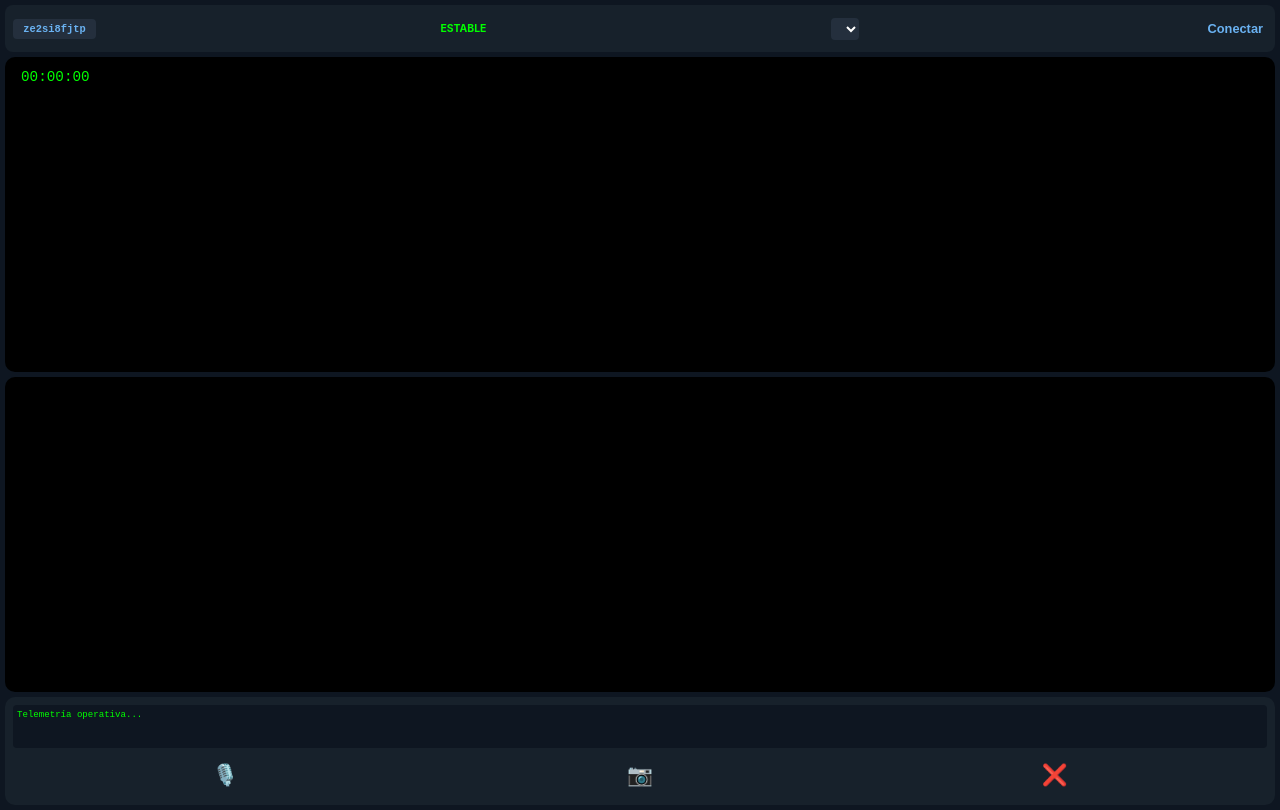
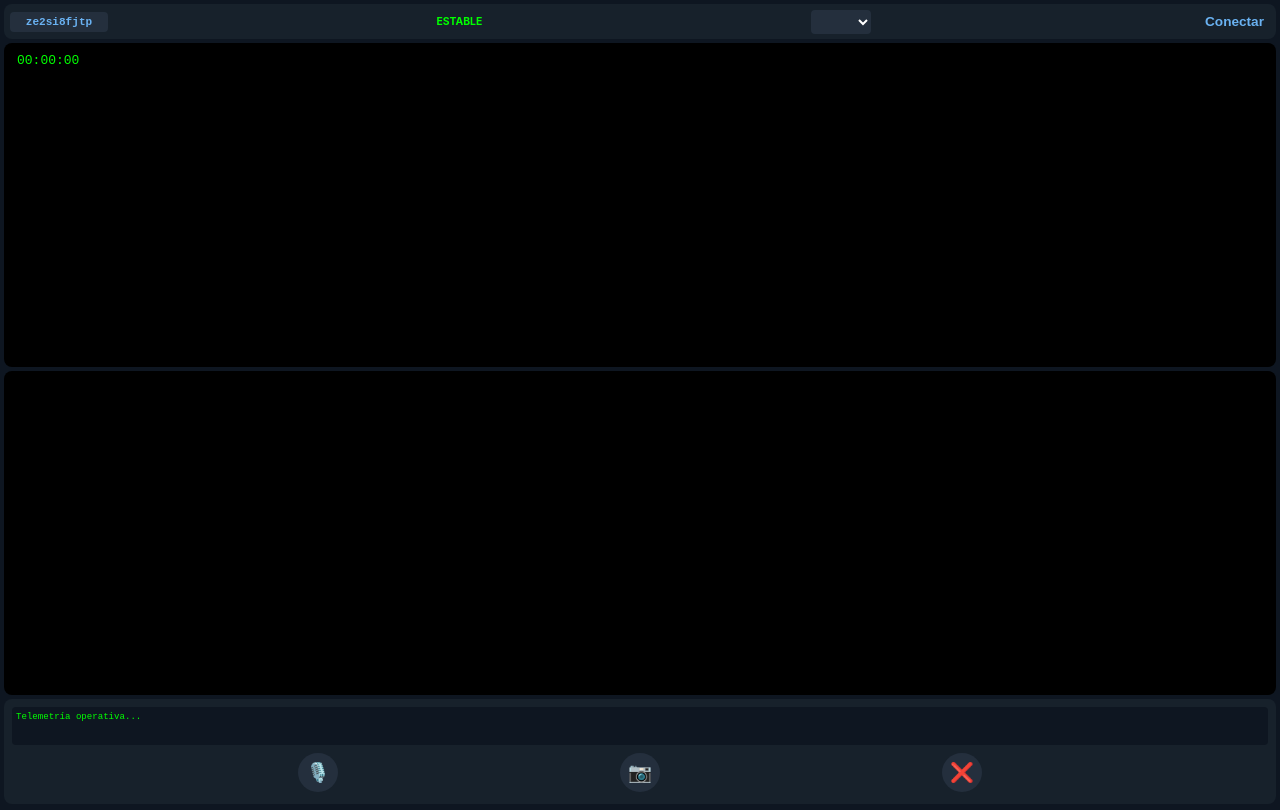
Before and after one commit to juanma1blue-beep/videollamada-universal, a website: page public/index.html in a window 1280 px wide. Drawn offline with nearby package versions, Linux system fonts and the light colour scheme; no server answers.

Commit message:
Actualizar index.html

```diff
--- a/public/index.html
+++ b/public/index.html
@@ -5,29 +5,31 @@
     <meta name="viewport" content="width=device-width, initial-scale=1.0, maximum-scale=1.0, user-scalable=no">
     <title>Misión Útil - Control Central</title>
     <style>
-        body { font-family: -apple-system, sans-serif; background: #0e1621; color: white; margin: 0; padding: 5px; height: 100vh; display: flex; flex-direction: column; overflow: hidden; }
+        body { font-family: -apple-system, sans-serif; background: #0e1621; color: white; margin: 0; padding: 4px; height: 100vh; display: flex; flex-direction: column; overflow: hidden; }
 
-        /* CABECERA: Bloqueada para que no se mueva nada */
-        .status-header { background: #17212b; padding: 6px 8px; display: flex; align-items: center; justify-content: space-between; border-radius: 8px; flex-shrink: 0; gap: 4px; overflow: hidden; height: 35px; }
+        /* CABECERA: Ajustada para que el código aleatorio nunca toque los botones */
+        .status-header { background: #17212b; padding: 6px; display: flex; align-items: center; justify-content: space-between; border-radius: 8px; flex-shrink: 0; gap: 4px; height: 35px; box-sizing: border-box; }
 
-        #roomInput { width: 75px; background: #242f3d; color: #6ab2f2; border: none; padding: 4px; border-radius: 4px; text-align: center; font-weight: bold; font-family: monospace; font-size: 0.8em; flex-shrink: 0; }
+        #roomInput { width: 90px; background: #242f3d; color: #6ab2f2; border: none; padding: 4px; border-radius: 4px; text-align: center; font-weight: bold; font-family: monospace; font-size: 0.85em; flex-shrink: 0; }
+
         #statusIndicator { color: #00ff00; font-size: 0.65em; font-weight: bold; flex-shrink: 0; }
-        select { background: #242f3d; color: #fff; border: none; padding: 4px; border-radius: 4px; font-size: 0.7em; max-width: 60px; flex-shrink: 0; }
+        select { background: #242f3d; color: #fff; border: none; padding: 4px; border-radius: 4px; font-size: 0.75em; width: 60px; flex-shrink: 0; }
 
-        /* El botón "Conectar" está protegido aquí */
-        #btnConnect { color: #6ab2f2; background: none; border: none; font-weight: bold; cursor: pointer; font-size: 0.8em; padding: 4px; flex-shrink: 0; white-space: nowrap; }
+        /* Botón Conectar protegido */
+        #btnConnect { color: #6ab2f2; background: none; border: none; font-weight: bold; cursor: pointer; font-size: 0.85em; flex-shrink: 0; }
 
-        .wrapper { display: flex; flex-direction: column; flex-grow: 1; padding: 5px 0; gap: 5px; overflow: hidden; }
-        .video-box { flex: 1; background: #000; border-radius: 10px; overflow: hidden; position: relative; }
+        .wrapper { display: flex; flex-direction: column; flex-grow: 1; padding: 4px 0; gap: 4px; overflow: hidden; }
+        .video-box { flex: 1; background: #000; border-radius: 8px; overflow: hidden; position: relative; }
         video { width: 100%; height: 100%; object-fit: cover; }
 
-        /* Contador integrado */
-        #timer { position: absolute; top: 10px; left: 10px; z-index: 100; color: #00ff00; font-family: monospace; font-size: 1.1em; background: rgba(0,0,0,0.6); padding: 2px 6px; border-radius: 4px; pointer-events: none; }
+        #timer { position: absolute; top: 8px; left: 8px; z-index: 100; color: #00ff00; font-family: monospace; font-size: 1em; background: rgba(0,0,0,0.6); padding: 2px 5px; border-radius: 4px; pointer-events: none; }
 
-        .bottom-panel { background: #17212b; padding: 8px; display: flex; flex-direction: column; gap: 5px; border-radius: 10px; flex-shrink: 0; }
-        #consoleLog { font-size: 0.7em; color: #00ff00; height: 35px; overflow-y: auto; background: #0e1621; padding: 4px; border-radius: 4px; font-family: monospace; }
-        .control-bar { display: flex; justify-content: space-around; padding: 5px; }
-        button.ctrl-btn { background: transparent; border: none; font-size: 1.3em; cursor: pointer; padding: 5px; }
+        .bottom-panel { background: #17212b; padding: 8px; display: flex; flex-direction: column; gap: 4px; border-radius: 8px; flex-shrink: 0; }
+        #consoleLog { font-size: 0.7em; color: #00ff00; height: 30px; overflow-y: auto; background: #0e1621; padding: 4px; border-radius: 4px; font-family: monospace; }
+
+        /* Barra de control: Espaciado uniforme para evitar desplazamientos */
+        .control-bar { display: flex; justify-content: space-evenly; align-items: center; padding: 4px; }
+        button.ctrl-btn { background: #242f3d; border: none; font-size: 1.2em; cursor: pointer; padding: 8px; border-radius: 50%; display: flex; align-items: center; justify-content: center; }
     </style>
 </head>
 <body>
@@ -58,7 +60,6 @@
 
     <script src="/socket.io/socket.io.js"></script>
     <script>
-        // MANTENEMOS LÓGICA DE EVENTOS ORIGINAL
         const socket = io();
         const state = { localStream: null, timerInterval: null, seconds: 0, minutes: 0, hours: 0 };
 
```
